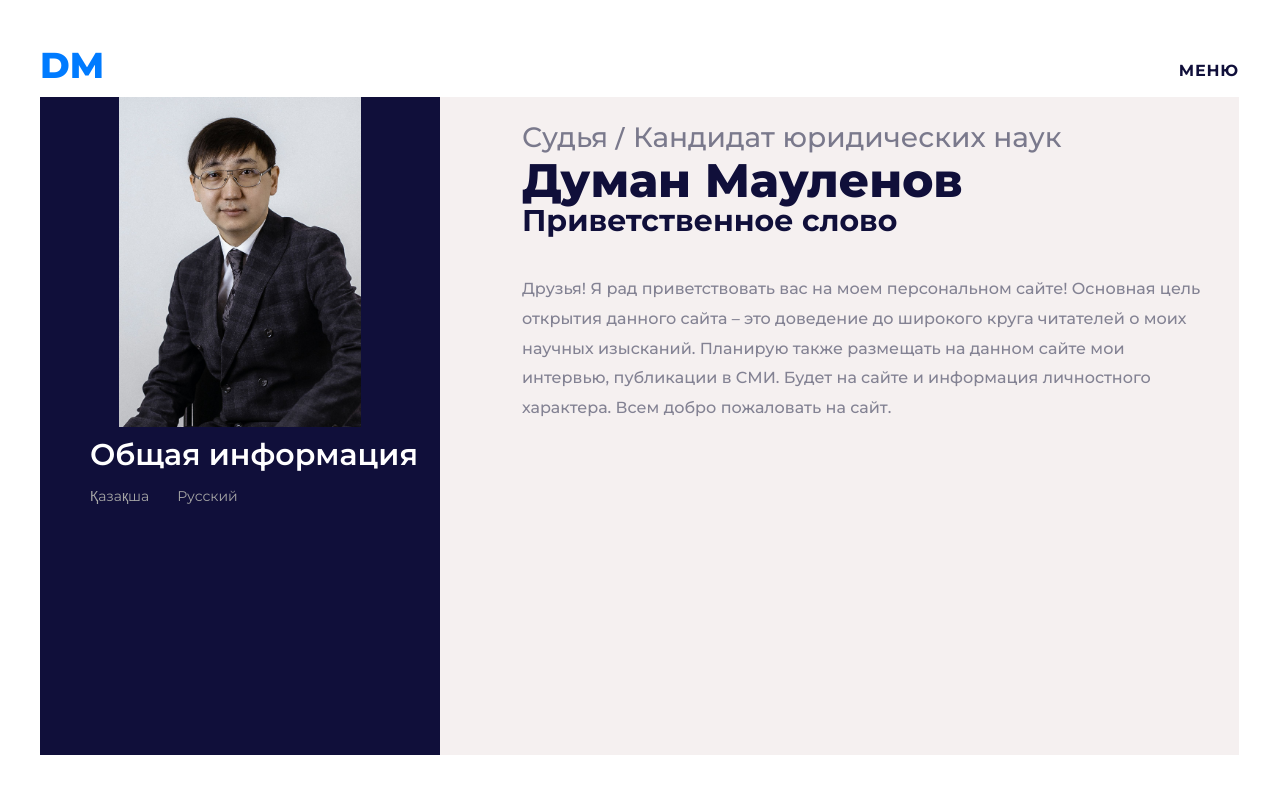
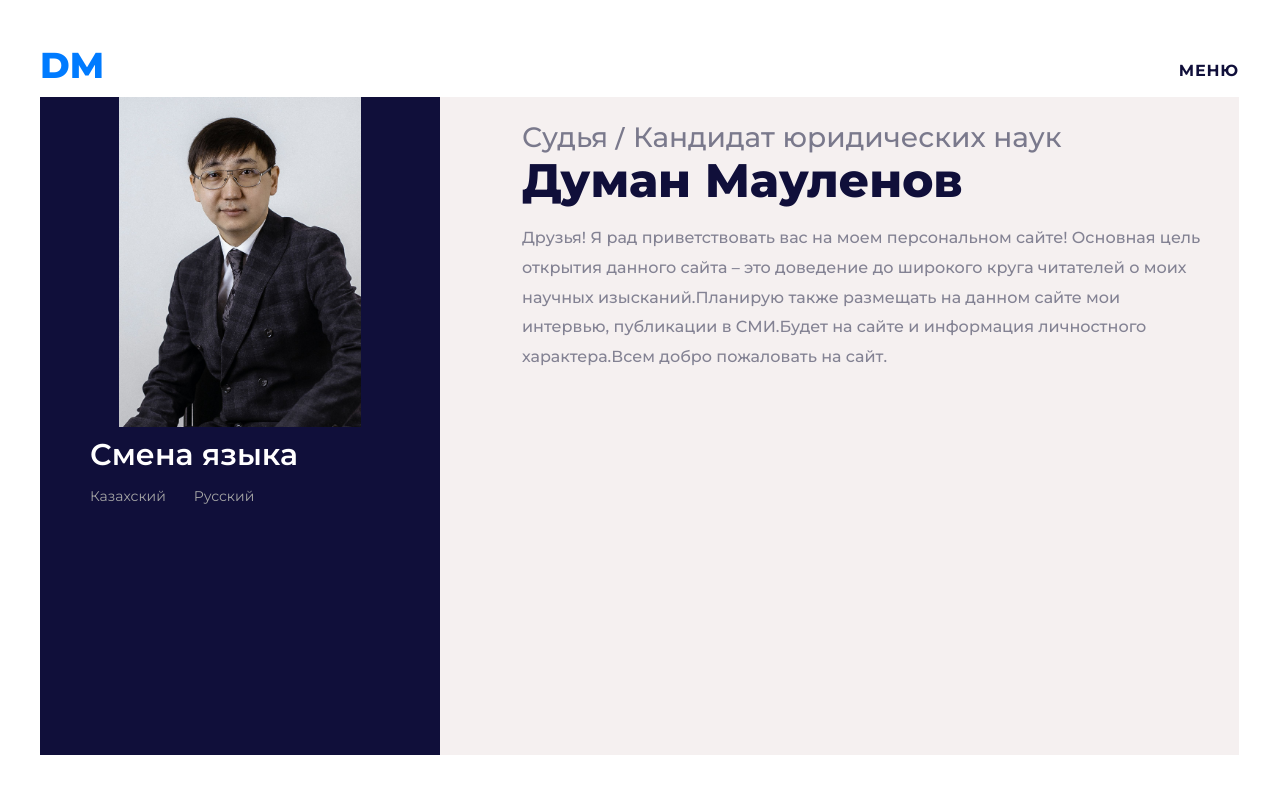
Before and after one commit to Mankunian/kz.maulenov.kz, a plain HTML site: page greeting.html in a window 1280 px wide. Drawn offline with nearby package versions, Linux system fonts and the light colour scheme; some packages are replaced by stand-ins of ours; a script that the page names is missing.

Commit message:
change lang

```diff
--- a/greeting.html
+++ b/greeting.html
@@ -91,7 +91,7 @@
 					</div>
 					<div class="general_info_content">
 						<div class="general_info_content_inner mCustomScrollbar" data-mcs-theme="minimal-dark">
-							<div class="general_info_title">Общая информация</div>
+							<div class="general_info_title">{{"CHANGE_LANG" | translate}}</div>
 
 							<!-- <ul class="general_info_list">
 								<li class="d-flex flex-row align-items-center justify-content-start">
@@ -139,10 +139,10 @@
 												aria-hidden="true"></i></a>
 									</li> -->
 									<li>
-										<a ng-model="checkedLang" ng-click="changeLang('kz')" class="lang">Қазақша</a>
+										<a ng-model="checkedLang" ng-click="changeLang('kz')" class="lang">{{"KZ_LANG" | translate}}</a>
 									</li>
 									<li>
-										<a ng-model="checkedLang" ng-click="changeLang('ru')" class="lang">Русский</a>
+										<a ng-model="checkedLang" ng-click="changeLang('ru')" class="lang">{{"RU_LANG" | translate}}</a>
 									</li>
 
 								</ul>
@@ -155,32 +155,16 @@
 
 				<div class="main_content">
 					<div class="main_title_container d-flex flex-column align-items-start justify-content-end">
-						<div class="main_subtitle">Судья / Кандидат юридических наук</div>
+						<div class="main_subtitle">{{"JUDGE" | translate}}</div>
 						<div class="main_title">Думан Мауленов</div>
 
 					</div>
 					<div class="about_content">
-						<div class="about_title">Приветственное слово</div>
+						<div class="about_title"></div>
 						<div class="about_text">
 							<p>
-								Друзья!
-								Я рад приветствовать вас на моем персональном сайте!
-								Основная цель открытия данного сайта – это доведение до широкого круга читателей о моих
-								научных изысканий.
-								Планирую также размещать на данном сайте мои интервью, публикации в СМИ.
-								Будет на сайте и информация личностного характера.
-								Всем добро пожаловать на сайт.
+								{{"GREETING_TEXT" | translate}}
 							</p>
-
-							<!--<p>
-                            Достар!
-                            Мен сіздерді жеке сайтымда көргеніме қуаныштымын!
-                            Бұл сайт ашудағы негізгі мақсат – қалың жұртшылыққа өзімнің ғылыми ізденістеріммен
-                            таныстыру.
-                            Бұл сайтта БАҚ-ндағы мақала, сұқбаттарым да жарияланатын болады.
-                            Бірқатар өзіме қатысты ақпараттар да орналастырмақшымын.
-                            Қош келдіңіздер демекпін!
-                        </p>-->
 						</div>
 
 						<!-- Loaders -->
--- a/index.js
+++ b/index.js
@@ -27,7 +27,12 @@ app.config(function	($translateProvider){
 		"ADDRESS_CITY": 'г. Тараз',
 		"ADDRESS": 'ул. Т.Акбозов, 27',
 		"MAIL": 'Свяжитесь с нами по почте',
-		"SOCIAL": 'Подписывайтесь в соц.сетях'
+		"SOCIAL": 'Подписывайтесь в соц.сетях',
+		"CHANGE_LANG": 'Смена языка',
+		"KZ_LANG": 'Казахский',
+		"RU_LANG": 'Русский',
+		"GREETING_TEXT": 'Друзья! Я рад приветствовать вас на моем персональном сайте!	Основная цель открытия данного сайта – это доведение до широкого круга читателей о моих научных изысканий.Планирую также размещать на данном сайте мои интервью, публикации в СМИ.Будет на сайте и информация личностного характера.Всем добро пожаловать на сайт.',
+		"JUDGE": 'Судья / Кандидат юридических наук '
 	})
 
 	$translateProvider.translations('kz', {
@@ -53,7 +58,12 @@ app.config(function	($translateProvider){
 		"ADDRESS_CITY": 'Тараз қаласы',
 		"ADDRESS": 'Т.Акбозов көшесі, 27',
 		"MAIL": 'Пошта арқылы хабарласыңыз',
-		"SOCIAL": 'Желілер арқылы хабарласыңыз'
+		"SOCIAL": 'Желілер арқылы хабарласыңыз',
+		"CHANGE_LANG": 'Тілді ауыстыру',
+		"KZ_LANG": 'Қазақша',
+		"RU_LANG": 'Орысша',
+		"GREETING_TEXT": 'Құрметті оқырман! Мені жеке сайтыма қош келіпсіздер! Бұл сайты ашудағы негізгі мақсатым - өзімнің ғылыми ізденістеріммен көпшілікті таныстыру.Сайтта сонымен қатар БАҚ-тағы жариялымдарымды, сұқбатарымды, өзге де өзіме қатысты ақпараттарды жариялап отырсам деймін.Сайт контенттімен танысар оқырман қарасы қалың болады деген үміттемін.Құрметпен,  Думан Мәуленов',
+		"JUDGE": 'Судья / Заң кандидаты'
 	})
 
 	$translateProvider.preferredLanguage('ru');
--- a/styles/main_styles.css
+++ b/styles/main_styles.css
@@ -500,7 +500,8 @@ section {
   color: #100f3a;
 }
 .about_text {
-  margin-top: 31px;
+	margin-top: 25px;
+	margin-bottom: 25px;
 }
 .loaders {
   margin-top: 98px;
```
